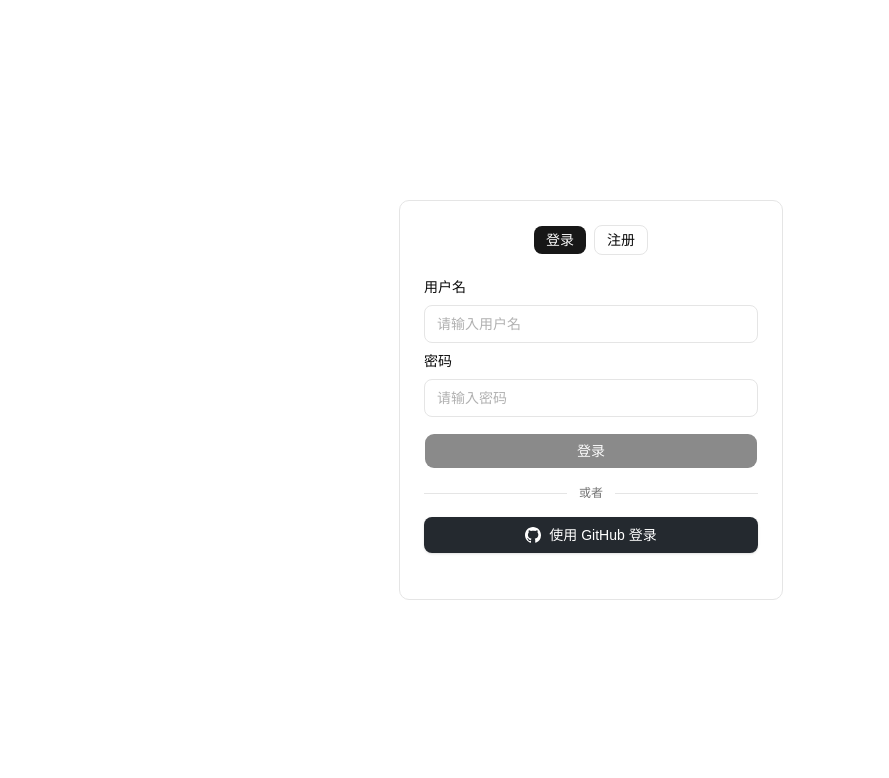
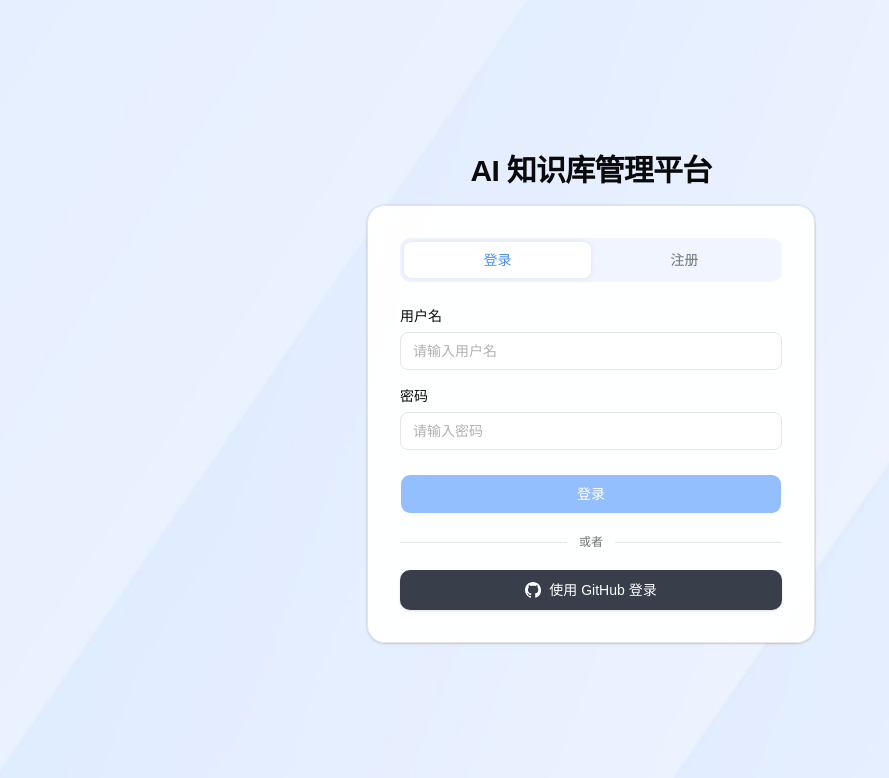
Before and after one commit to Ceron-CSS/ai-knowledge-base-client, a React (Vite) app: page /login in a window 1280 px wide. Shown: the top 778 px of the page, without its empty margins (49-938 px from the left). Built offline with nearby package versions, Linux system fonts and the light colour scheme.

Commit message:
feat: redesign login page with background image and tab styling.
Improve the auth entry experience with a centered card layout, custom tab switcher, and clearer primary button disabled states.

```diff
--- a/src/components/ui/button.tsx
+++ b/src/components/ui/button.tsx
@@ -10,7 +10,8 @@ const buttonVariants = cva(
   {
     variants: {
       variant: {
-        default: "bg-primary text-primary-foreground [a]:hover:bg-primary/80",
+        default:
+          "bg-primary text-primary-foreground [a]:hover:bg-primary/80 disabled:bg-muted disabled:text-muted-foreground disabled:opacity-100",
         outline:
           "border-border bg-background hover:bg-muted hover:text-foreground aria-expanded:bg-muted aria-expanded:text-foreground dark:border-input dark:bg-input/30 dark:hover:bg-input/50",
         secondary:
--- a/src/features/auth/LoginPage.tsx
+++ b/src/features/auth/LoginPage.tsx
@@ -4,8 +4,11 @@ import { useMutation } from "@tanstack/react-query"
 import { getGithubLoginUrl, login, register } from "@/api/auth"
 import { HttpError } from "@/api/http"
 import { Button } from "@/components/ui/button"
+import { Field } from "@/components/ui/field"
+import { Input } from "@/components/ui/input"
 import { useAuth } from "@/features/auth/authContext"
 import { consumePostLoginRedirect } from "@/features/auth/redirectToLogin"
+import { cn } from "@/lib/utils"
 
 export function LoginPage() {
   const auth = useAuth()
@@ -102,49 +105,68 @@ export function LoginPage() {
 
   const errorText = mode === "login" ? loginErrorText : registerErrorText
 
+  const switchMode = (next: "login" | "register") => {
+    setMode(next)
+    if (next === "login") registerMutation.reset()
+    else loginMutation.reset()
+  }
+
   return (
-    <div className="flex min-h-svh items-center justify-center p-6">
-      <div className="flex w-full max-w-sm flex-col rounded-lg border bg-background p-6" style={{ minHeight: 400 }}>
-        <div className="flex items-center justify-center gap-2">
-          <button
-            className={`rounded-md px-3 py-1 text-sm ${mode === "login" ? "bg-primary text-primary-foreground" : "border"}`}
-            type="button"
-            onClick={() => {
-              setMode("login")
-              registerMutation.reset()
-            }}
-          >
-            登录
-          </button>
-          <button
-            className={`rounded-md px-3 py-1 text-sm ${mode === "register" ? "bg-primary text-primary-foreground" : "border"}`}
-            type="button"
-            onClick={() => {
-              setMode("register")
-              loginMutation.reset()
-            }}
-          >
-            注册
-          </button>
+    <div className="relative flex min-h-svh items-center justify-center p-6 sm:p-10">
+      <img
+        src="/login-bg.png"
+        alt=""
+        aria-hidden="true"
+        className="pointer-events-none absolute inset-0 h-full w-full object-cover"
+      />
+
+      <div className="relative w-full max-w-md -translate-y-2.5">
+        <div className="mb-4 flex flex-col items-center text-center">
+          <h1 className="mt-4 text-3xl font-semibold tracking-tight">AI 知识库管理平台</h1>
         </div>
 
-        <div className="flex flex-1 flex-col justify-center">
-          <div className="flex flex-col gap-2">
-            <div>
-              <label className="block text-sm font-medium">用户名</label>
-              <input
-                className="mt-2 w-full rounded-md border bg-background px-3 py-2 text-sm outline-none focus:ring-2"
+        <div className="rounded-2xl border bg-card/95 p-6 shadow-sm backdrop-blur-sm ring-1 ring-foreground/5 sm:p-8">
+          <div
+            className="relative grid grid-cols-2 rounded-lg bg-[#F0F5FF] p-1"
+            role="tablist"
+            aria-label="登录或注册"
+          >
+            <div
+              aria-hidden="true"
+              className={cn(
+                "absolute top-1 bottom-1 w-[calc(50%-0.25rem)] rounded-md bg-white shadow-[0_0_6px_rgba(0,0,0,0.08)] transition-[left] duration-200 ease-out",
+                mode === "login" ? "left-1" : "left-1/2",
+              )}
+            />
+            {(["login", "register"] as const).map((tab) => (
+              <button
+                key={tab}
+                type="button"
+                role="tab"
+                aria-selected={mode === tab}
+                className={cn(
+                  "relative z-10 rounded-md px-3 py-2 text-sm font-medium transition-colors",
+                  mode === tab ? "text-[#4a8ef6]" : "text-muted-foreground hover:text-[#4a8ef6]/70",
+                )}
+                onClick={() => switchMode(tab)}
+              >
+                {tab === "login" ? "登录" : "注册"}
+              </button>
+            ))}
+          </div>
+
+          <div className="mt-6 space-y-4">
+            <Field label="用户名">
+              <Input
                 value={username}
                 onChange={(e) => setUsername(e.target.value)}
                 placeholder="请输入用户名"
                 autoComplete="username"
               />
-            </div>
+            </Field>
 
-            <div>
-              <label className="block text-sm font-medium">密码</label>
-              <input
-                className="mt-2 w-full rounded-md border bg-background px-3 py-2 text-sm outline-none focus:ring-2"
+            <Field label="密码">
+              <Input
                 value={password}
                 onChange={(e) => setPassword(e.target.value)}
                 placeholder="请输入密码"
@@ -156,13 +178,14 @@ export function LoginPage() {
                   if (mode === "register") registerMutation.mutate()
                 }}
               />
-            </div>
+            </Field>
 
             {mode === "register" ? (
-              <div>
-                <label className="block text-sm font-medium">确认密码</label>
-                <input
-                  className="mt-2 w-full rounded-md border bg-background px-3 py-2 text-sm outline-none focus:ring-2"
+              <Field
+                label="确认密码"
+                error={password && password2 && password !== password2 ? "两次密码不一致" : undefined}
+              >
+                <Input
                   value={password2}
                   onChange={(e) => setPassword2(e.target.value)}
                   placeholder="请再次输入密码"
@@ -172,18 +195,15 @@ export function LoginPage() {
                     if (e.key === "Enter") registerMutation.mutate()
                   }}
                 />
-                {password && password2 && password !== password2 ? (
-                  <div className="mt-2 text-sm text-destructive">两次密码不一致</div>
-                ) : null}
-              </div>
+              </Field>
             ) : null}
 
-            {errorText ? <div className="mt-2 text-sm text-destructive">{errorText}</div> : null}
-            {oauthErrorText ? <div className="mt-2 text-sm text-destructive">{oauthErrorText}</div> : null}
+            {errorText ? <div className="text-sm text-destructive">{errorText}</div> : null}
+            {oauthErrorText ? <div className="text-sm text-destructive">{oauthErrorText}</div> : null}
           </div>
 
           <Button
-            className="mt-4 w-full"
+            className="mt-6 h-10 w-full bg-[#4a8ef6] text-white hover:bg-[#4083e8] disabled:bg-[rgb(148,191,255)] disabled:text-white disabled:opacity-100"
             size="lg"
             disabled={!canSubmit}
             loading={mode === "login" ? loginMutation.isPending : registerMutation.isPending}
@@ -198,13 +218,13 @@ export function LoginPage() {
 
           {mode === "login" ? (
             <>
-              <div className="my-4 flex items-center gap-3 text-xs text-muted-foreground">
+              <div className="my-5 flex items-center gap-3 text-xs text-muted-foreground">
                 <span className="h-px flex-1 bg-border" />
                 <span>或者</span>
                 <span className="h-px flex-1 bg-border" />
               </div>
               <button
-                className="inline-flex w-full items-center justify-center gap-2 rounded-md bg-[#24292f] px-3 py-2 text-sm font-medium text-white shadow-sm transition-colors hover:bg-[#1f2428] focus:outline-none focus:ring-2 focus:ring-[#24292f]/30"
+                className="inline-flex h-10 w-full items-center justify-center gap-2 rounded-lg bg-[#383E4A] px-3 text-sm font-medium text-white shadow-sm transition-colors hover:bg-[#1f2428] focus:outline-none focus-visible:ring-3 focus-visible:ring-[#24292f]/30"
                 type="button"
                 onClick={() => {
                   window.location.assign(getGithubLoginUrl(from))
```
Also changed, not shown: public/login-bg.png (added).
